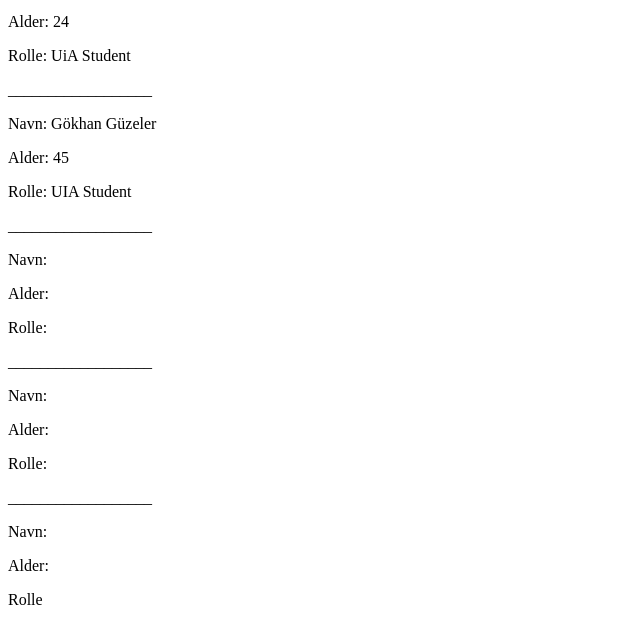
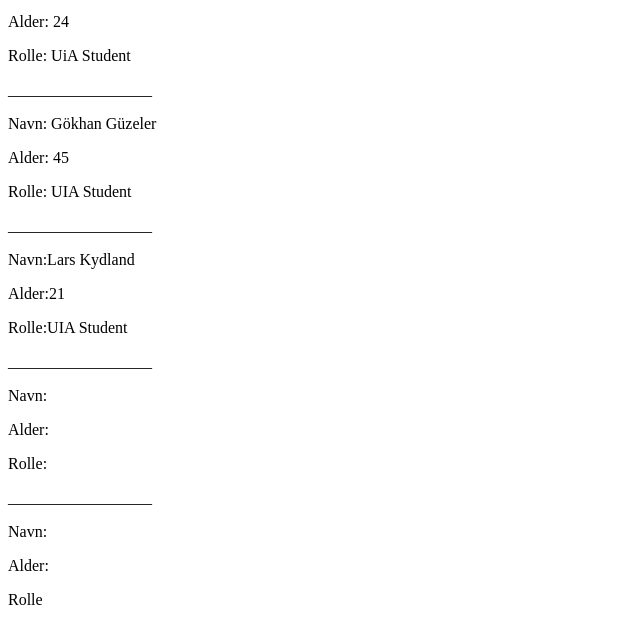
Before and after one commit to FrankUia/3B, a plain HTML site: page docs/index.html in a window 1280 px wide. Shown: the part 127-770 px from the top of the page, without its empty margins (0-640 px from the left). Drawn offline with Linux system fonts and the light colour scheme.

Commit message:
endret visitkort

```diff
--- a/docs/index.html
+++ b/docs/index.html
@@ -17,9 +17,9 @@
 <p>Rolle: UIA Student</p>
 <p>__________________</p>
 <p></p>
-<p>Navn:</p>
-<p>Alder:</p>
-<p>Rolle:</p>
+<p>Navn:Lars Kydland</p>
+<p>Alder:21</p>
+<p>Rolle:UIA Student</p>
 <p>__________________</p>
 <p></p>
 <p>Navn:</p>
```
